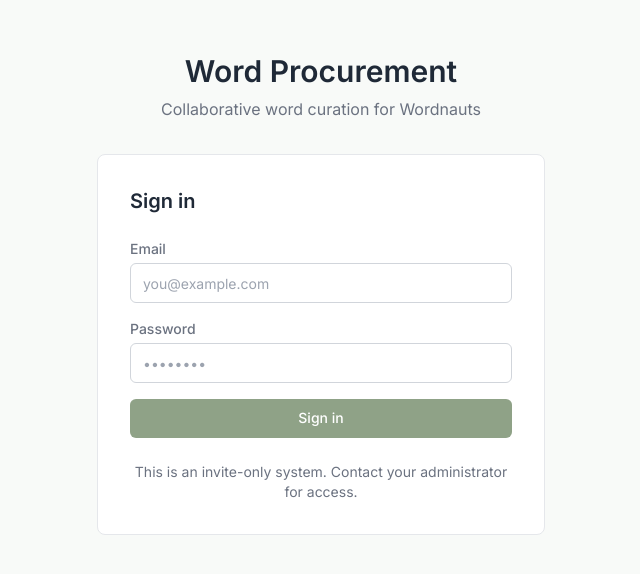
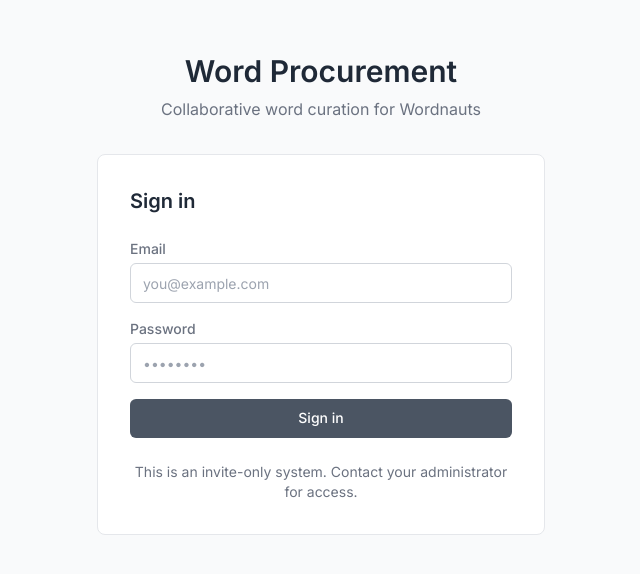
Before and after one commit to scottgwaters/WordProcurement, a Next.js app: page /login in a window 1280 px wide. Shown: the part 106-680 px from the top of the page, without its empty margins (319-959 px from the left). Built offline with nearby package versions, Linux system fonts and the light colour scheme.

Commit message:
Swap accent palette sage -> slate/graphite

```diff
--- a/app/globals.css
+++ b/app/globals.css
@@ -8,9 +8,9 @@
 :root {
   /* Surfaces */
   --bg-primary: #FFFFFF;
-  --bg-secondary: #F8FAF8;   /* page background */
-  --bg-tertiary: #F1F4F0;    /* hover, zebra */
-  --bg-muted: #E8EDE5;
+  --bg-secondary: #F9FAFB;   /* page background — neutral off-white */
+  --bg-tertiary: #F3F4F6;    /* hover, zebra */
+  --bg-muted: #E5E7EB;
 
   /* Text */
   --text-primary: #1F2937;
@@ -22,12 +22,12 @@
   --border-light: #E5E7EB;
   --border-strong: #9CA3AF;
 
-  /* Accent — sage */
-  --accent: #8FA287;
-  --accent-hover: #7A8D72;
-  --accent-active: #677C5F;
-  --accent-soft: #C7D4C0;
-  --accent-softer: #E4ECDF;
+  /* Accent — slate / graphite */
+  --accent: #4B5563;
+  --accent-hover: #374151;
+  --accent-active: #1F2937;
+  --accent-soft: #D1D5DB;
+  --accent-softer: #F3F4F6;
 
   /* Semantic — muted */
   --success: #5B8A5B;  --success-bg: #E3EFE3;
```
